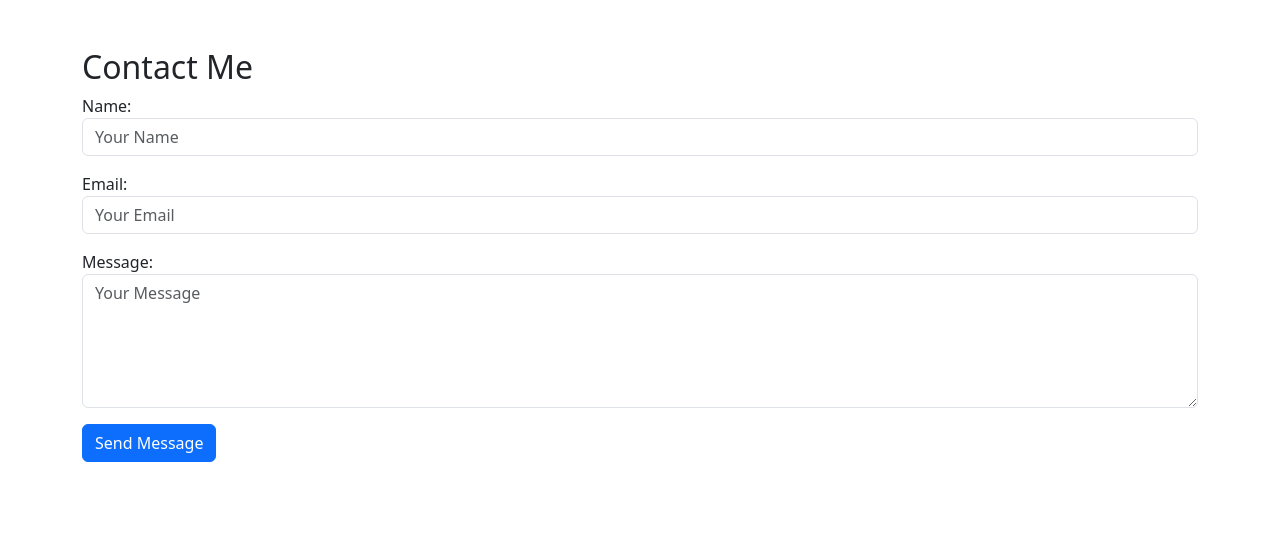
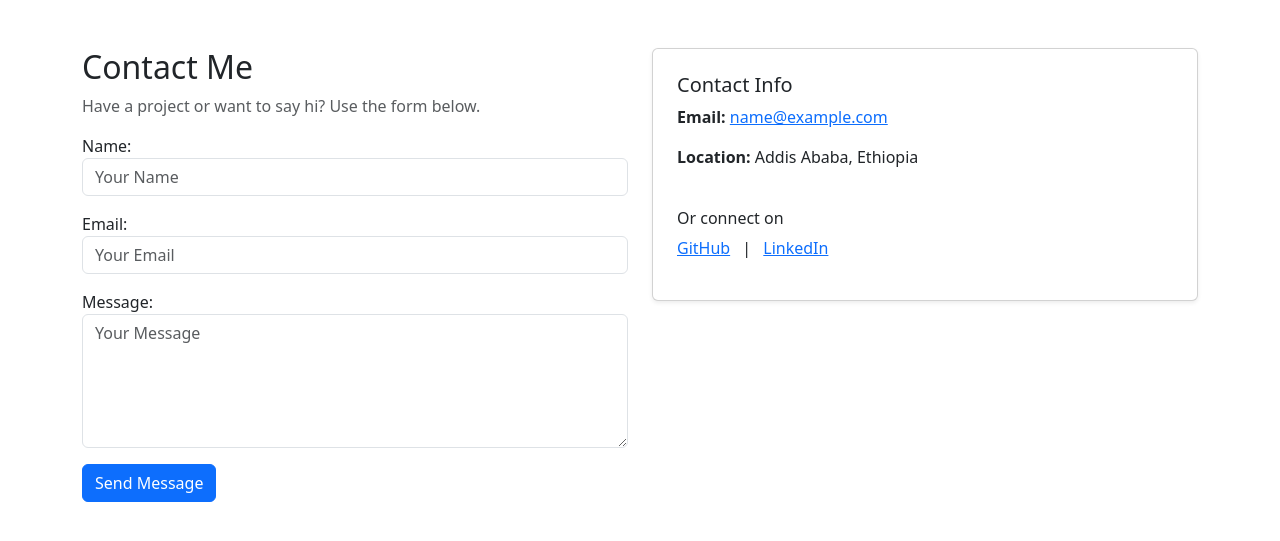
Before and after one commit to Aynekulu-Dev/portfolio, a Django app: template main/templates/contact.html in a window 1280 px wide. Shown: the part 56-597 px from the top of the page. Run offline with Django 5.2, Linux system fonts and the light colour scheme; tables that the repository leaves empty hold one stand-in row (values such as "Sample post"); the template is opened without the code that fills it: values that come from a table or form of the project are taken from there, most other values are stand-ins (such as "Sample title", 1, 10 or a date in 2020).

Commit message:
Add modern Contact page with client-side validation hooks

```diff
--- a/main/templates/contact.html
+++ b/main/templates/contact.html
@@ -1,8 +1,45 @@
 {% extends 'base.html' %}
-{% block title %}Contact{% endblock %}
+{% block title %}Contact - Aynekulu Molla{% endblock %}
 {% block content %}
-<h2>Contact Me</h2>
-<form method="post">{% csrf_token %}{{ form.as_p }}
-<button type="submit" class="btn btn-primary">Send Message</button>
-</form>
+
+<div class="row">
+  <div class="col-md-6">
+    <h2>Contact Me</h2>
+    <p class="text-muted">Have a project or want to say hi? Use the form below.</p>
+
+    <form id="contactForm" method="post" novalidate>
+      {% csrf_token %}
+      <div class="mb-3">
+        {{ form.name.label_tag }}
+        {{ form.name }}
+        <div class="invalid-feedback">Please enter your name.</div>
+      </div>
+      <div class="mb-3">
+        {{ form.email.label_tag }}
+        {{ form.email }}
+        <div class="invalid-feedback">Please enter a valid email.</div>
+      </div>
+      <div class="mb-3">
+        {{ form.message.label_tag }}
+        {{ form.message }}
+        <div class="invalid-feedback">Please enter a message.</div>
+      </div>
+      <button type="submit" class="btn btn-primary">Send Message</button>
+    </form>
+  </div>
+
+  <div class="col-md-6">
+    <div class="card shadow-sm p-4">
+      <h5>Contact Info</h5>
+      <p><strong>Email:</strong> <a href="mailto:{{ settings.DEFAULT_FROM_EMAIL }}">{{ settings.DEFAULT_FROM_EMAIL }}</a></p>
+      <p><strong>Location:</strong> Addis Ababa, Ethiopia</p>
+      <h6 class="mt-4">Or connect on</h6>
+      <p>
+        <a href="https://github.com/YOUR_USERNAME" target="_blank" class="me-2">GitHub</a> |
+        <a href="https://www.linkedin.com/in/YOUR_PROFILE" target="_blank" class="ms-2">LinkedIn</a>
+      </p>
+    </div>
+  </div>
+</div>
+
 {% endblock %}
```
